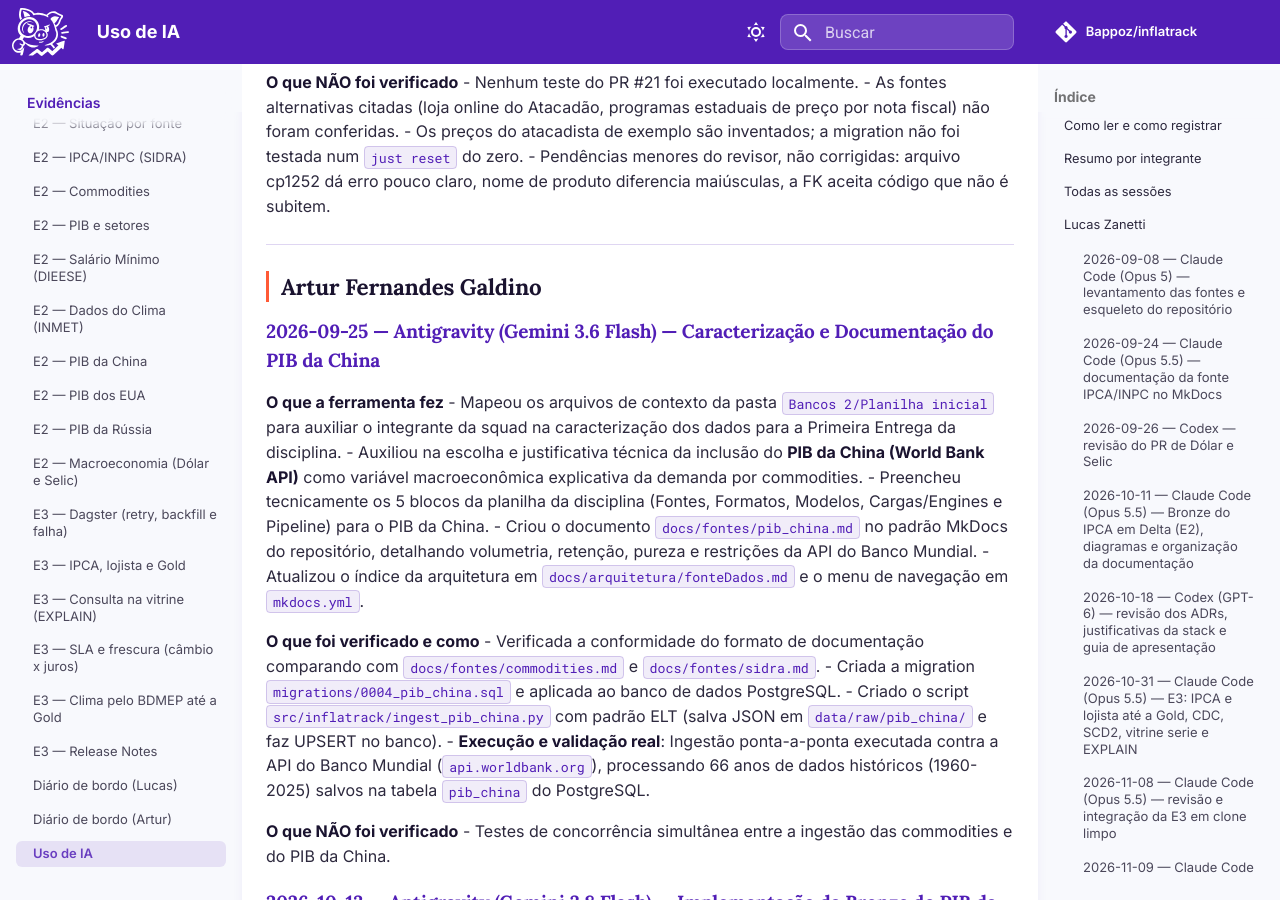
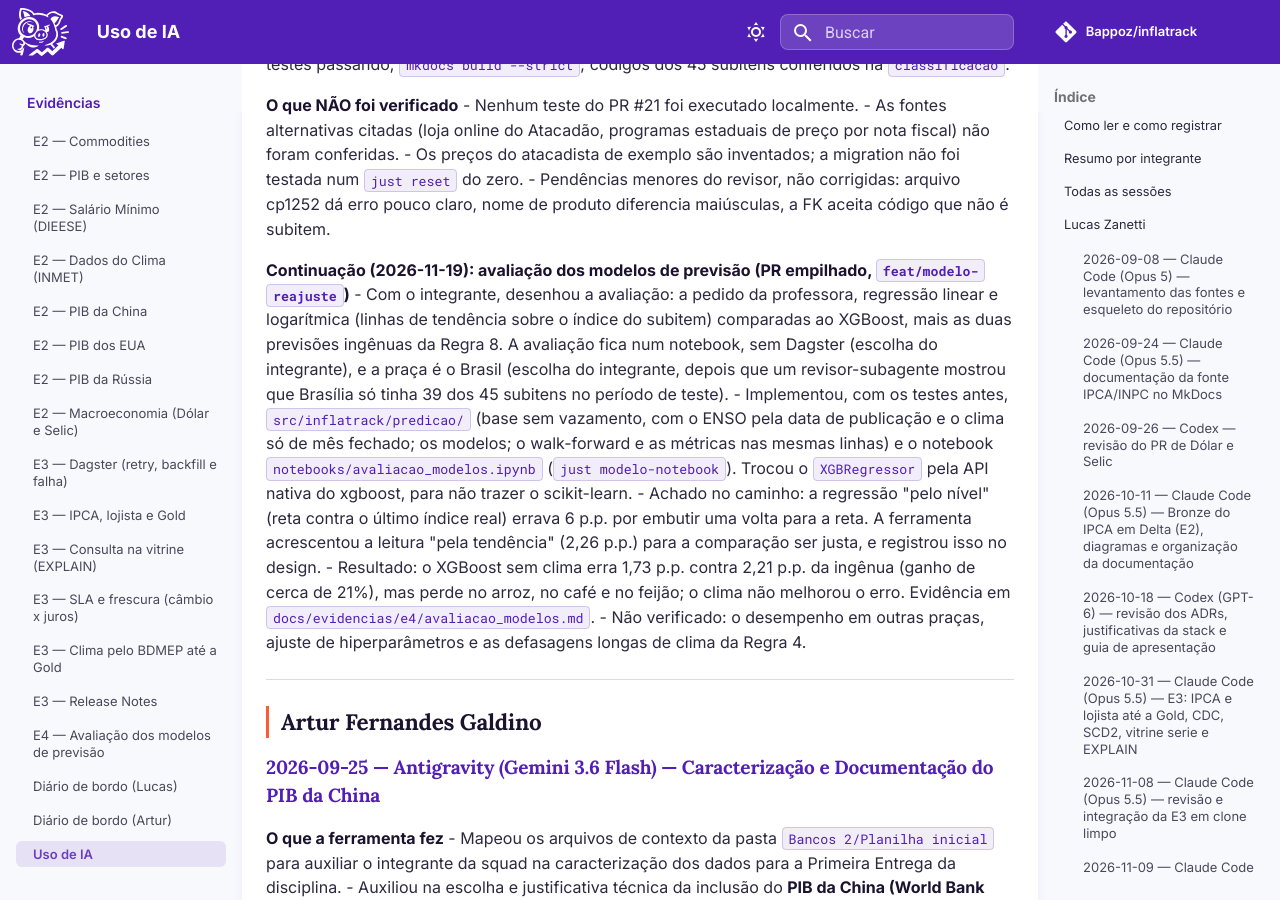
Before and after one commit to Bappoz/inflatrack, an MkDocs documentation site: the page built from docs/evidencias/uso_ia.md, in a window 1280 px wide and 900 px high, scrolled down 38552 px. Built offline with MkDocs 1.6.1 and Material for MkDocs 9.7.7, drawn with Linux system fonts in a browser that asks for light colours; comment, search, counter and statistics services are not loaded; some of the changed text lies outside the part shown.

Commit message:
feat(predicao): evaluation notebook comparing regressions, naive baselines and XGBoost

```diff
--- a/AI-USAGE.md
+++ b/AI-USAGE.md
@@ -74,7 +74,7 @@ Exigido pela [Política de Uso de IA](https://unb-bd2.github.io/PlanoEnsino/) da
 | 2026-11-09 | Johnnatan Salles | GitHub Copilot | Automação das medições INMET e preparo da Bronze antes do dbt |
 | 2026-11-09 | João Pedro Lopes da Cruz | Claude Code (Sonnet 5.5 e Opus 5.5) | Comando `just painel-up` para pôr o Metabase no ar |
 | 2026-11-11 | João Pedro Lopes da Cruz | Claude Code (Opus 5.5) | Revisão do PR #22 (clima): medições pelo BDMEP, `gold.fct_clima_mensal` e merge com a main |
-| 2026-11-19 | João Pedro Lopes da Cruz | Claude Code (Opus 5.5) | Revisão do PR #21 (PROCON), pesquisa de fontes de preço de produto e nova abordagem com preços de atacadista no Postgres |
+| 2026-11-19 | João Pedro Lopes da Cruz | Claude Code (Opus 5.5) | Revisão do PR #21 (PROCON), preços de atacadista no Postgres (PR #23) e avaliação dos modelos de previsão (regressões x XGBoost) |
 
 ---
 
@@ -1401,6 +1401,13 @@ de tarefas nessa linha.
 - Os preços do atacadista de exemplo são inventados; a migration não foi testada num `just reset` do zero.
 - Pendências menores do revisor, não corrigidas: arquivo cp1252 dá erro pouco claro, nome de produto diferencia maiúsculas, a FK aceita código que não é subitem.
 
+**Continuação (2026-11-19): avaliação dos modelos de previsão (PR empilhado, `feat/modelo-reajuste`)**
+- Com o integrante, desenhou a avaliação: a pedido da professora, regressão linear e logarítmica (linhas de tendência sobre o índice do subitem) comparadas ao XGBoost, mais as duas previsões ingênuas da Regra 8. A avaliação fica num notebook, sem Dagster (escolha do integrante), e a praça é o Brasil (escolha do integrante, depois que um revisor-subagente mostrou que Brasília só tinha 39 dos 45 subitens no período de teste).
+- Implementou, com os testes antes, `src/inflatrack/predicao/` (base sem vazamento, com o ENSO pela data de publicação e o clima só de mês fechado; os modelos; o walk-forward e as métricas nas mesmas linhas) e o notebook `notebooks/avaliacao_modelos.ipynb` (`just modelo-notebook`). Trocou o `XGBRegressor` pela API nativa do xgboost, para não trazer o scikit-learn.
+- Achado no caminho: a regressão "pelo nível" (reta contra o último índice real) errava 6 p.p. por embutir uma volta para a reta. A ferramenta acrescentou a leitura "pela tendência" (2,26 p.p.) para a comparação ser justa, e registrou isso no design.
+- Resultado: o XGBoost sem clima erra 1,73 p.p. contra 2,21 p.p. da ingênua (ganho de cerca de 21%), mas perde no arroz, no café e no feijão; o clima não melhorou o erro. Evidência em `docs/evidencias/e4/avaliacao_modelos.md`.
+- Não verificado: o desempenho em outras praças, ajuste de hiperparâmetros e as defasagens longas de clima da Regra 4.
+
 ---
 
 ## Artur Fernandes Galdino
--- a/mkdocs.yml
+++ b/mkdocs.yml
@@ -122,6 +122,7 @@ nav:
     - E3 — SLA e frescura (câmbio x juros): evidencias/e3/sla_e_freshness.md
     - E3 — Clima pelo BDMEP até a Gold: evidencias/e3/clima_bdmep.md
     - E3 — Release Notes: evidencias/e3/release_notes.md
+    - E4 — Avaliação dos modelos de previsão: evidencias/e4/avaliacao_modelos.md
     - Diário de bordo (Lucas): diario/lucas.md
     - Diário de bordo (Artur): diario/artur.md
     - Uso de IA: evidencias/uso_ia.md
```
Also changed, not shown: docs/evidencias/e4/avaliacao_modelos.md (added, +58 -0 lines), 3 other files.
